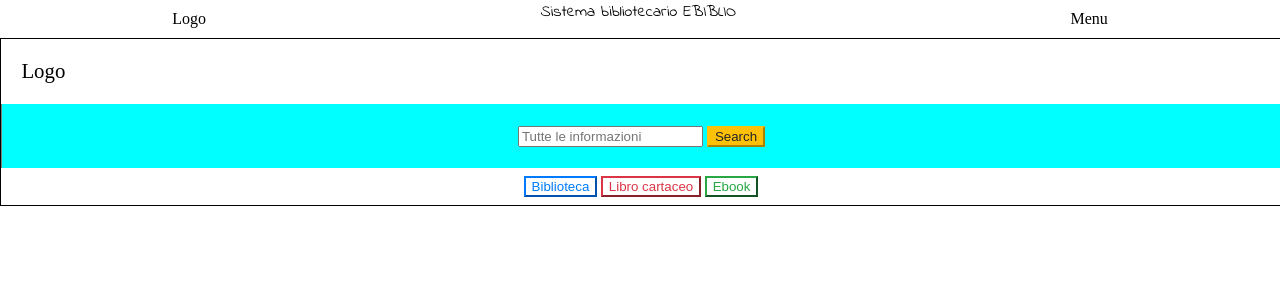
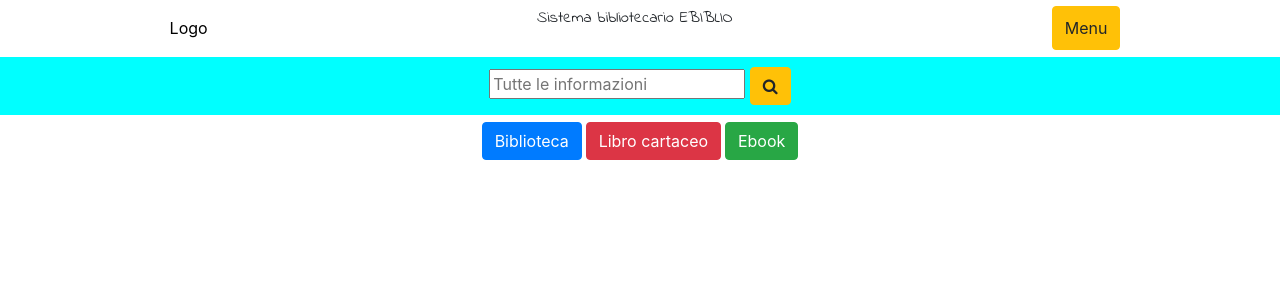
Before and after one commit to alessioarcara/Progetto_Basi_Dati, a PHP site: page /WIS/homepage.html in a window 1280 px wide. Shown: the top 300 px of the page. Run offline with PHP 8.4, Linux system fonts and the light colour scheme.

Commit message:
Aggiunta Bootstrap 4.3.1, sistemazione layout

```diff
--- a/WIS/Style.css
+++ b/WIS/Style.css
@@ -8,14 +8,15 @@ body {
     display: flex;
     flex-flow: row wrap;
     justify-content: space-around;
-
-    padding: 0;
-    margin: 0;
     list-style: none;
+    margin-top: 0.5%;
+    margin-bottom: 0.5%;
   }
 
 
-#telaio {
+/* #telaio {
+    display: flex;
+    flex-flow: column;
 	width:100%;
 	margin: 0px;
 	border:1px solid black;
@@ -23,14 +24,8 @@ body {
 	color: black;
 	background-color: #ffffcc;
 	text-align: left;
-}
+} */
 
-#testata {
-	font-size: 130%;
-    display: flex;
-    align-items: center;
-    flex-direction: row;
-}
 
 #fondo {
 	font-size: 85%;
@@ -42,12 +37,6 @@ body {
 	color:white;
 	background-color:white;
 	clear:left;
-}
-
-#centrale {
-    background-color:#00ffff;
-	border-left:1px solid gray;
-	padding:10px;
 }
 
 #logo {
@@ -67,7 +56,8 @@ body {
 }
 
 #ricerca {
-    text-align: center;
+    background-color:#00ffff;
+	text-align: center;
     padding:10px;
 }
 
@@ -123,3 +113,9 @@ button, input {
     background-color: #ffc107;
     border-color: #ffc107;
 }
+
+.btn-Menu {
+    color: #212529;
+    background-color: #ffc107;
+    border-color: #ffc107;
+}
--- a/WIS/homepage.html
+++ b/WIS/homepage.html
@@ -4,6 +4,8 @@
     <link rel="stylesheet" href="Style.css">
     <link rel="preconnect" href="https://fonts.gstatic.com">
     <link href="https://fonts.googleapis.com/css2?family=Indie+Flower&display=swap" rel="stylesheet">
+    <link rel="stylesheet" href="https://cdnjs.cloudflare.com/ajax/libs/font-awesome/4.7.0/css/font-awesome.min.css">
+    <link rel="stylesheet" href="https://stackpath.bootstrapcdn.com/bootstrap/4.3.1/css/bootstrap.min.css" integrity="sha384-ggOyR0iXCbMQv3Xipma34MD+dH/1fQ784/j6cY/iJTQUOhcWr7x9JvoRxT2MZw1T" crossorigin="anonymous">
 
     <meta charset="UTF-8">
     <meta http-equiv="X-UA-Compatible" content="IE=edge">
@@ -11,38 +13,26 @@
     <title>Document</title>
 </head>
 <body>
+    <!-- <div id="telaio"> -->
 
-    <ul class="flex-container">
-        <li id="logo">Logo</li>
-        <li id="titolo">Sistema bibliotecario EBIBLIO</li>
-        <li id="menu">Menu</li>
-    </ul>
-
-    <div id="telaio">
-
-        <div id="testata">
-            <ul class="flex-container">
-                <li id="logo">Logo</li>
-                <li id="titolo">Sistema bibliotecario EBIBLIO</li>
-                <li id="menu">Menu</li>
-            </ul>
+        <div class="flex-container">
+            <div id="logo">Logo</div>
+            <div id="titolo">Sistema bibliotecario EBIBLIO</div>
+            <button type="button" class="btn btn-warning">Menu</button>
         </div>
 
-        <div id="centrale">
-            <div id="ricerca">
-                <input type="text" id="fname" placeholder="Tutte le informazioni">
-                <button type="button" class="btn-Search">Search</button>
-            </div>
+        <div id="ricerca">
+            <input type="text" id="fname" placeholder="Tutte le informazioni">
+            <button type="button" class="btn btn-warning"><i class="fa fa-search"></i></button>
         </div>
 
-
         <div id="fondo">
-            <button type="button" class="btn-Biblioteca">Biblioteca</button>
-            <button type="button" class="btn-Cartaceo">Libro cartaceo</button>
-            <button type="button" class="btn-Ebook">Ebook</button>
+            <button type="button" class="btn btn-primary">Biblioteca</button>
+            <button type="button" class="btn btn-danger">Libro cartaceo</button>
+            <button type="button" class="btn btn-success">Ebook</button>
         </div>
 
-      </div>
+    <!-- </div> -->
 
 </body>
 </html>
```
